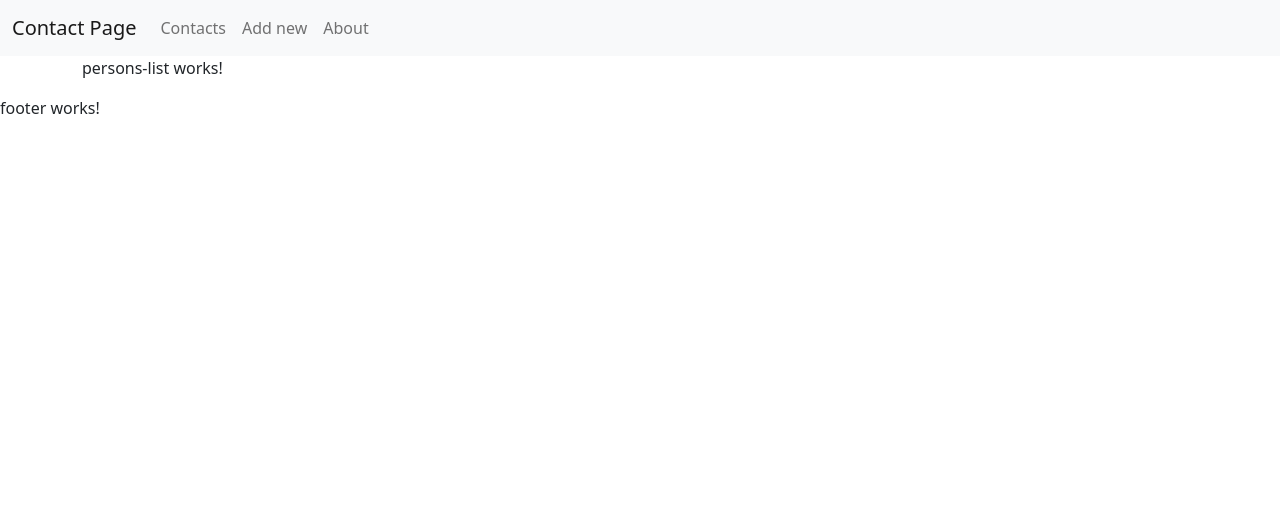
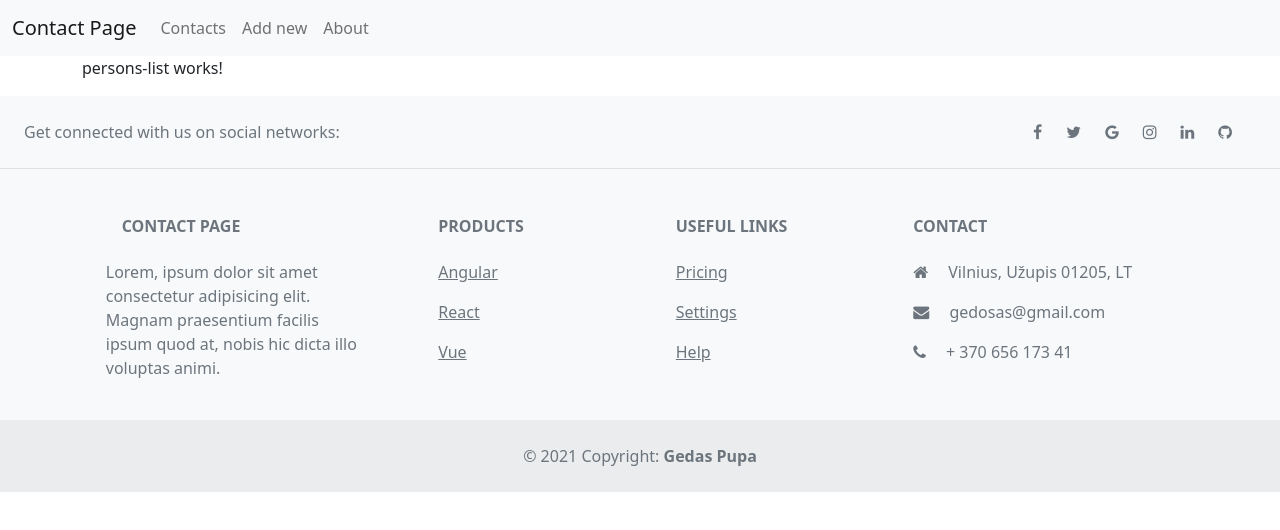
Before and after one commit to GedasPupa/Persons, an Angular app: page / in a window 1280 px wide. Shown: the top 530 px of the page. Built offline with nearby package versions, Linux system fonts and the light colour scheme.

Commit message:
Footer compont

```diff
--- a/src/app/components/footer/footer.component.css
+++ b/src/app/components/footer/footer.component.css
@@ -0,0 +1,12 @@
+.footer-link {
+  text-decoration: none;
+}
+
+.footer-soc-icon {
+  transition: transform .4s ease-in-out;
+}
+
+.footer-soc-icon:hover {
+  transform: rotate(360deg);
+  transition: 0.5s;
+}
--- a/src/app/components/footer/footer.component.html
+++ b/src/app/components/footer/footer.component.html
@@ -1 +1,118 @@
-<p>footer works!</p>
+<!-- Footer -->
+<footer class="text-center text-lg-start bg-light text-muted">
+  <!-- Section: Social media -->
+  <section
+    class="d-flex justify-content-center justify-content-lg-between p-4 border-bottom"
+  >
+    <!-- Left -->
+    <div class="me-5 d-none d-lg-block">
+      <span>Get connected with us on social networks:</span>
+    </div>
+    <!-- Left -->
+
+    <!-- Right -->
+    <div>
+      <a href="" class="me-4 text-reset">
+        <i class="fa fa-facebook-f footer-soc-icon"></i>
+      </a>
+      <a href="" class="me-4 text-reset">
+        <i class="fa fa-twitter footer-soc-icon"></i>
+      </a>
+      <a href="" class="me-4 text-reset">
+        <i class="fa fa-google footer-soc-icon"></i>
+      </a>
+      <a href="" class="me-4 text-reset">
+        <i class="fa fa-instagram footer-soc-icon"></i>
+      </a>
+      <a href="" class="me-4 text-reset">
+        <i class="fa fa-linkedin footer-soc-icon"></i>
+      </a>
+      <a href="" class="me-4 text-reset">
+        <i class="fa fa-github  footer-soc-icon"></i>
+      </a>
+    </div>
+    <!-- Right -->
+  </section>
+  <!-- Section: Social media -->
+
+  <!-- Section: Links  -->
+  <section class="">
+    <div class="container text-center text-md-start mt-5 myClass">
+      <!-- Grid row -->
+      <div class="row mt-3">
+        <!-- Grid column -->
+        <div class="col-md-3 col-lg-4 col-xl-3 mx-auto mb-4">
+          <!-- Content -->
+          <h6 class="text-uppercase fw-bold mb-4">
+            <i class="fa fa-gem me-3"></i>contact page
+          </h6>
+          <p>
+            Lorem, ipsum dolor sit amet consectetur adipisicing elit. Magnam praesentium facilis ipsum quod at, nobis hic dicta illo voluptas animi.
+          </p>
+        </div>
+        <!-- Grid column -->
+
+        <!-- Grid column -->
+        <div class="col-md-2 col-lg-2 col-xl-2 mx-auto mb-4">
+          <!-- Links -->
+          <h6 class="text-uppercase fw-bold mb-4">
+            Products
+          </h6>
+          <p>
+            <a href="#!" class="text-reset">Angular</a>
+          </p>
+          <p>
+            <a href="#!" class="text-reset">React</a>
+          </p>
+          <p>
+            <a href="#!" class="text-reset">Vue</a>
+          </p>
+        </div>
+        <!-- Grid column -->
+
+        <!-- Grid column -->
+        <div class="col-md-3 col-lg-2 col-xl-2 mx-auto mb-4">
+          <!-- Links -->
+          <h6 class="text-uppercase fw-bold mb-4">
+            Useful links
+          </h6>
+          <p>
+            <a href="#!" class="text-reset">Pricing</a>
+          </p>
+          <p>
+            <a href="#!" class="text-reset">Settings</a>
+          </p>
+          <p>
+            <a href="#!" class="text-reset">Help</a>
+          </p>
+        </div>
+        <!-- Grid column -->
+
+        <!-- Grid column -->
+        <div class="col-md-4 col-lg-3 col-xl-3 mx-auto mb-md-0 mb-4">
+          <!-- Links -->
+          <h6 class="text-uppercase fw-bold mb-4">
+            Contact
+          </h6>
+          <p><i class="fa fa-home me-3"></i> Vilnius, Užupis 01205, LT</p>
+          <p>
+            <i class="fa fa-envelope me-3"></i>
+            gedosas@gmail.com
+          </p>
+          <p><i class="fa fa-phone me-3"></i> + 370 656 173 41</p>
+        </div>
+        <!-- Grid column -->
+      </div>
+      <!-- Grid row -->
+    </div>
+  </section>
+  <!-- Section: Links  -->
+
+  <!-- Copyright -->
+  <div class="text-center p-4" style="background-color: rgba(0, 0, 0, 0.05);">
+    © 2021 Copyright:
+    <a class="footer-link text-reset fw-bold" target="_blank" href="https://github.com/GedasPupa">Gedas Pupa</a>
+  </div>
+  <!-- Copyright -->
+</footer>
+<!-- Footer -->
```
